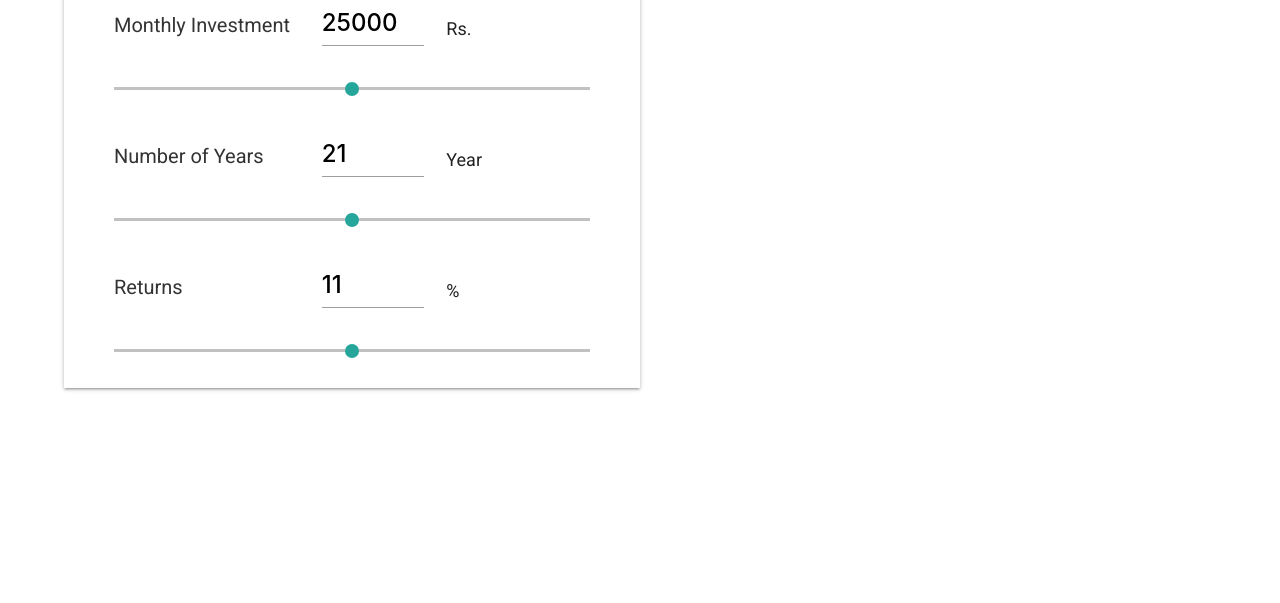
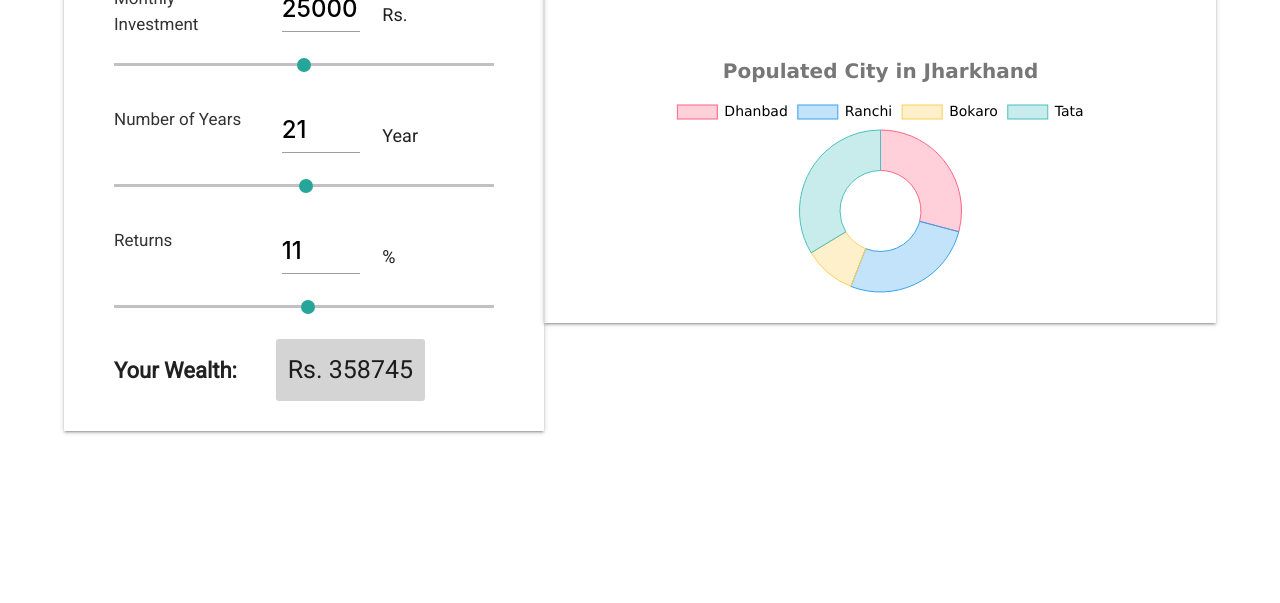
Before and after one commit to mdraza/sipCal, a plain HTML site: page index.html in a window 1280 px wide. Shown: the part 197-800 px from the top of the page. Drawn offline with nearby package versions, Linux system fonts and the light colour scheme.

Commit message:
initial commit

```diff
--- a/css/style.scss
+++ b/css/style.scss
@@ -8,10 +8,12 @@ body {
 .ml-40 {
     margin-left: 40px;
 }
-.mt-20{
+
+.mt-20 {
     margin-top: 20px;
 }
-.mt-30{
+
+.mt-30 {
     margin-top: 30px;
 }
 
@@ -24,10 +26,14 @@ body {
         text-align: center;
     }
 
+    .row {
+        margin-bottom: 0;
+    }
+
     .labelTxt {
-        font-size: 20px;
+        font-size: 17px;
         font-weight: normal;
-        margin-top: 10px;
+        // margin-top: 10px;
         display: inline-block;
         color: #333;
     }
@@ -36,12 +42,56 @@ body {
         padding: 10px 50px;
         // text-align: center;
     }
-    .txtRs{
+
+    .txtRs {
         text-align: left;
         margin-top: 15px;
         font-size: 18px;
     }
 
+    .range-field {
+        margin: 10px 0 0;
+    }
+
+    .txt {
+        margin-top: 15px;
+        span {
+            color: #333;
+        }
+    }
+
+    .totAmnt {
+        margin: 20px 0;
+
+        b {
+            font-size: 22px;
+        }
+
+        span {
+            font-size: 25px;
+            margin-left: 35px;
+            display: inline-block;
+            padding: 12px;
+            background-color: rgb(212, 212, 212);
+            border-radius: 3px;
+        }
+    }
+
+}
+
+.chrt {
+    padding: 20px 0 10px;
+    box-sizing: border-box;
+
+    // height: 524px;
+    h4 {
+        margin-top: 20px;
+    }
+
+    #myChart {
+        margin-top: 37px;
+        width: 100%;
+    }
 }
 
 .input-field {
@@ -49,11 +99,13 @@ body {
     margin-top: 0;
     margin-bottom: 0;
 }
-input[type=number]{
+
+input[type=number] {
     font-weight: 500;
     font-size: 24px !important;
 }
-input[type=range]{
+
+input[type=range] {
     margin: 11px 0;
     border: none;
 }
--- a/index.html
+++ b/index.html
@@ -17,7 +17,7 @@
     <div class="container">
         <h3 class="txt">SIP Calculator - <small>Systematic Investment Plan Calculator</small></h3>
         <div class="row">
-            <div class="col m6 z-depth-1 input">
+            <div class="col m5 z-depth-1 input">
                 <form action="">
                     <p class="txt">
                         <label>
@@ -36,13 +36,13 @@
                             </div>
                             <div class="col m3">
                                 <div class="input-field">
-                                    <input id="mIvstAmnt" value="25000" type="number" class="validate">
+                                    <input id="mIvstAmnt" value="25000" type="number" class="validate" >
                                 </div>
                             </div>
                             <div class="col m4 txtRs">Rs.</div>
                         </div>
                         <p class="range-field">
-                            <input type="range" id="test5" min="0" max="100" />
+                            <input type="range" id="mIvstAmntRange" min="1000" max="50000" oninput="investAmount()"/>
                         </p>
                     </section>
                     <section class="txt1">
@@ -58,24 +58,27 @@
                             <div class="col m4 txtRs">Year</div>
                         </div>
                         <p class="range-field">
-                            <input type="range" id="test5" min="0" max="100" />
+                            <input type="range" min="1" max="100" id="nOfyearRange" oninput="noOfYears()"/>
                         </p>
                     </section>
                     <section class="txt1">
                         <div class="row mt-30">
                             <div class="col m5">
-                                <label for="" class="labelTxt">Returns  </label>
+                                <label for="" class="labelTxt">Returns </label>
                             </div>
                             <div class="col m3">
                                 <div class="input-field">
-                                    <input id="nOfyear" value="11" type="number" class="validate">
+                                    <input id="return" value="11" type="number" class="validate">
                                 </div>
                             </div>
                             <div class="col m4 txtRs">%</div>
                         </div>
                         <p class="range-field">
-                            <input type="range" id="test5" min="0" max="100" />
+                            <input type="range" id="returnRange" min="5" max="50" oninput="returnRate()"/>
                         </p>
+                    </section>
+                    <section class="totAmnt">
+                        <b>Your Wealth:</b> <span>Rs. 358745</span>
                     </section>
 
 
@@ -83,8 +86,12 @@
 
                 </form>
             </div>
-            <div class="col m6 z-depth-1">
-                <p>SIP Graph</p>
+            <div class="col m7 z-depth-1">
+                <div class="container chrt">
+                    <h4>SIP Graph</h4>
+                    <canvas id="myChart"></canvas>
+                </div>
+
             </div>
         </div>
     </div>
@@ -99,8 +106,88 @@
     <script src="https://cdnjs.cloudflare.com/ajax/libs/materialize/1.0.0/js/materialize.min.js"></script>
     <script src="https://cdnjs.cloudflare.com/ajax/libs/Chart.js/2.8.0/Chart.min.js"></script>
     <script>
+        function investAmount(){
+            var invstAmtSlider = document.getElementById("mIvstAmntRange").value;
+            document.getElementById("mIvstAmnt").value = invstAmtSlider;
+        }
+        function noOfYears(){
+            var yer = document.getElementById("nOfyearRange").value;
+            document.getElementById("nOfyear").value = yer;
+        }
+        function returnRate(){
+            var retRate = document.getElementById("returnRange").value;
+            document.getElementById("return").value = retRate;
+        }
 
 
+
+
+
+        let myChart = document.getElementById("myChart").getContext('2d');
+        // Global Option
+        Chart.defaults.global.defaultFontFamily = 'verdana';
+        Chart.defaults.global.defaultFontSize = 14;
+        Chart.defaults.global.defaultFontColor = '#777';
+        let populationChart = new Chart(myChart, {
+            type: 'doughnut', // bar, horizontalBar, pie, line, doughnut, radar, polarArea
+            data: {
+                labels: ['Dhanbad', 'Ranchi', 'Bokaro', 'Tata'],
+                datasets: [{
+                    label: 'Populations',
+                    data: [
+                        1160000,
+                        1070000,
+                        414820,
+                        1340000
+                    ],
+                    backgroundColor: [
+                        'rgba(255, 99, 132, 0.3)',
+                        'rgba(54, 162, 235, 0.3)',
+                        'rgba(255, 206, 86, 0.3)',
+                        'rgba(75, 192, 192, 0.3)'
+                    ],
+                    borderWidth: 1,
+                    borderColor: [
+                        'rgba(255, 99, 132, 1)',
+                        'rgba(54, 162, 235, 1)',
+                        'rgba(255, 206, 86, 1)',
+                        'rgba(75, 192, 192, 1)'
+                    ],
+                    hoverBorderWidth: 2,
+                    hoverBorderColor: [
+                        'rgba(255, 99, 132, 1)',
+                        'rgba(54, 162, 235, 1)',
+                        'rgba(255, 206, 86, 1)',
+                        'rgba(75, 192, 192, 1)'
+                    ]
+                }]
+            },
+            options: {
+                title: {
+                    display: true,
+                    text: 'Populated City in Jharkhand',
+                    fontSize: 20
+                },
+                legend: {
+                    display: true,
+                    position: 'top',
+                    labels: {
+                        fontColor: '#000'
+                    }
+                },
+                layout: {
+                    padding: {
+                        top: 30,
+                        left: 0,
+                        right: 0,
+                        bottom: 20
+                    }
+                },
+                tooltips: {
+                    enabled: true
+                }
+            }
+        })
     </script>
 </body>
 
```
Also changed, not shown: css/style.css, 1 other file.
